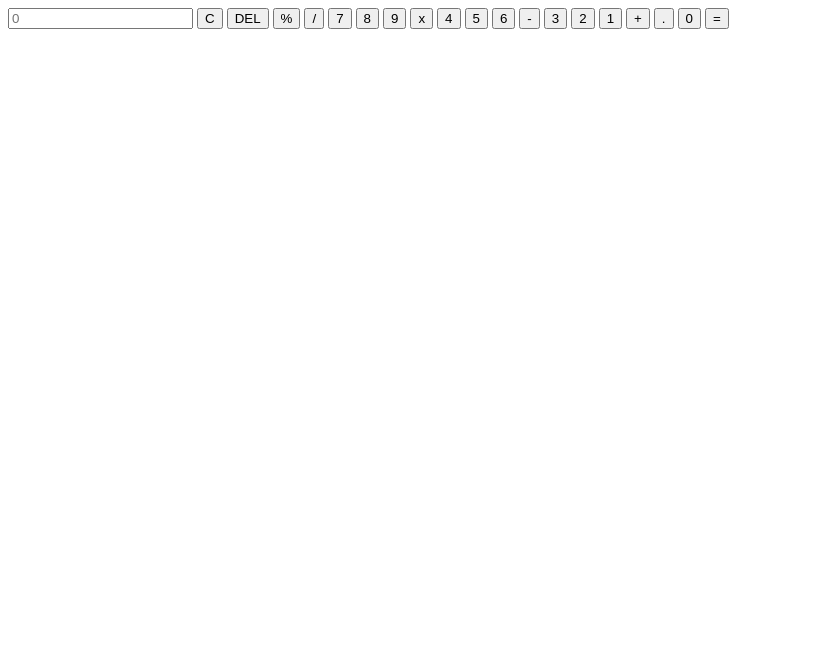
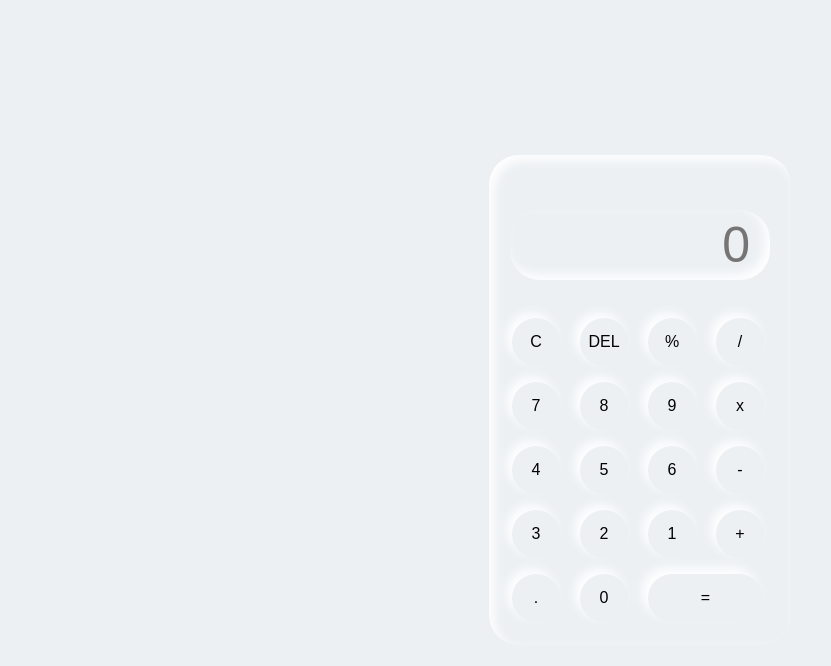
Before and after one commit to smartsakthi/whitecalculatorui, a plain HTML site: page index.html in a window 1280 px wide. Shown: the whole page, without its empty margins (0-831 px from the left). Drawn offline with Linux system fonts and the light colour scheme.

Commit message:
Update index.html

```diff
--- a/index.html
+++ b/index.html
@@ -5,7 +5,7 @@
     <meta http-equiv="X-UA-Compatible" content="IE=edge">
     <meta name="viewport" content="width=device-width, initial-scale=1.0">
     <title>Calculator</title>
-    <link rel="stylesheet"  href="calculatorstyle.css">
+    <link rel="stylesheet"  href="style.css">
 </head>
 <body>
     <div class="Container">
```
